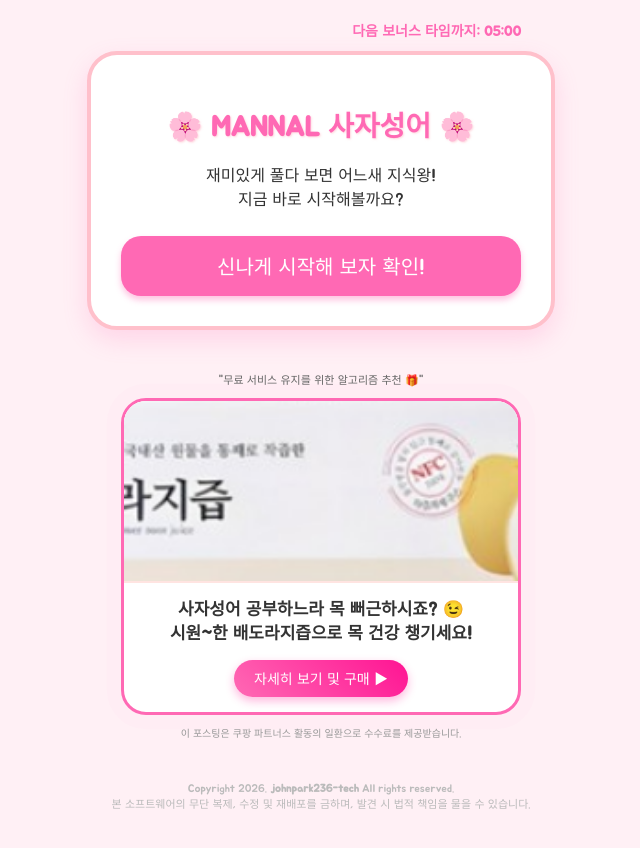
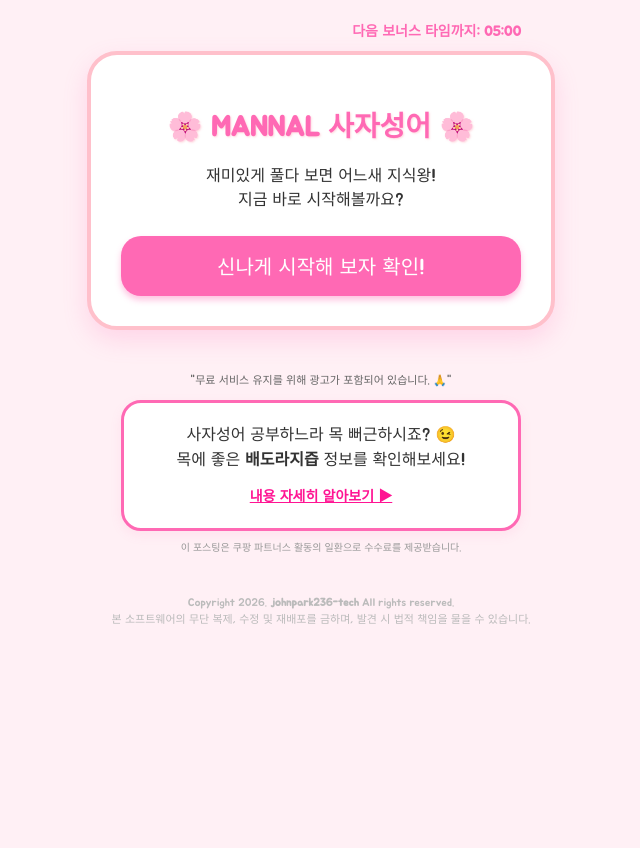
Before and after one commit to johnpark236-tech/MANNAL-4_ad, a plain HTML site: page index.html in a window 1280 px wide. Shown: the whole page, without its empty margins (319-959 px from the left). Drawn offline with Linux system fonts and the light colour scheme.

Commit message:
Update index.html

```diff
--- a/index.html
+++ b/index.html
@@ -13,35 +13,31 @@
 
         /* 🚨 광고 팝업 스타일 */
         #ad-popup { display: none; position: fixed; top: 0; left: 0; width: 100%; height: 100%; background: rgba(0, 0, 0, 0.85); z-index: 10000; flex-direction: column; justify-content: center; align-items: center; }
-        .popup-content { background: white; padding: 20px; border-radius: 30px; width: 85%; max-width: 350px; text-align: center; }
+        .popup-content { background: white; padding: 30px; border-radius: 25px; width: 85%; max-width: 320px; text-align: center; }
 
         .start-btn { font-family: 'Jua', sans-serif; background: #FF69B4; color: white; border: none; padding: 15px 30px; border-radius: 20px; font-size: 20px; cursor: pointer; transition: all 0.2s ease; box-shadow: 0 4px 6px rgba(255, 105, 180, 0.4); margin-top: 10px; width: 100%; }
-        .start-btn:hover { background: #FF1493; transform: translateY(-2px); }
-
+        .level-info { background: #FFE4E1; color: #D11585; padding: 8px 15px; border-radius: 20px; display: inline-block; font-size: 16px; margin-bottom: 20px; }
         .hanja { font-size: 40px; font-weight: bold; color: #C71585; margin-bottom: 10px; letter-spacing: 2px; }
         .options { display: flex; flex-direction: column; gap: 12px; }
         button.option-btn { font-family: 'Jua', sans-serif; background: #FF69B4; color: white; border: 2px solid #FF69B4; padding: 15px; border-radius: 20px; font-size: 16px; cursor: pointer; transition: 0.3s; }
 
-        /* ✨ 프리미엄 광고 카드 디자인 */
+        /* ✨ 텍스트 전용 광고 버튼 디자인 (이미지 없음) */
         .ad-container { width: 90%; max-width: 400px; text-align: center; margin-top: 10px; }
-        .premium-ad-card {
-            background: white; border: 3px solid #FF69B4; border-radius: 25px;
-            overflow: hidden; cursor: pointer; display: block; text-decoration: none;
-            transition: all 0.3s ease; box-shadow: 0 8px 20px rgba(255, 105, 180, 0.2);
-            animation: pulse 2s infinite; position: relative;
+        .algo-bubble {
+            background: white; border: 3px solid #FF69B4; padding: 20px; border-radius: 20px;
+            font-size: 16px; color: #333; cursor: pointer; display: block; text-decoration: none;
+            transition: all 0.2s ease; box-shadow: 0 4px 12px rgba(255, 105, 180, 0.1);
+            line-height: 1.6; position: relative;
         }
-        @keyframes pulse {
-            0% { box-shadow: 0 0 0 0 rgba(255, 105, 180, 0.4); }
-            70% { box-shadow: 0 0 0 15px rgba(255, 105, 180, 0); }
-            100% { box-shadow: 0 0 0 0 rgba(255, 105, 180, 0); }
+        .algo-bubble:hover { background: #FFF0F5; transform: translateY(-3px); box-shadow: 0 6px 15px rgba(255, 105, 180, 0.2); }
+
+        .cta-text {
+            display: block; margin-top: 12px; font-size: 14px; color: #FF1493;
+            font-weight: bold; text-decoration: underline;
         }
-        .ad-img-box { width: 100%; height: 180px; overflow: hidden; background: #f9f9f9; display: flex; align-items: center; justify-content: center; border-bottom: 2px solid #FFE4E1; }
-        .ad-img-box img { width: 100%; height: 100%; object-fit: cover; }
-        .ad-text-content { padding: 15px; color: #333; }
-        .ad-title { font-size: 17px; margin-bottom: 10px; line-height: 1.4; font-weight: bold; }
-        .view-more-btn { display: inline-block; background: linear-gradient(45deg, #FF69B4, #FF1493); color: white; padding: 8px 20px; border-radius: 50px; font-size: 14px; margin-top: 5px; box-shadow: 0 4px 10px rgba(255, 20, 147, 0.3); }
 
-        .copyright { font-size: 11px; color: #bbb; margin-top: 30px; text-align: center; line-height: 1.4; padding-bottom: 20px; }
+        .ad-notice { font-size: 10px; color: #999; margin-top: 10px; line-height: 1.4; }
+        .copyright { font-size: 11px; color: #bbb; margin-top: 30px; text-align: center; line-height: 1.5; padding-bottom: 20px; }
     </style>
 </head>
 <body>
@@ -56,15 +52,14 @@
 
 <div id="ad-popup">
     <div class="popup-content">
-        <h2 style="color: #FF1493; margin-top: 0;">💡 보너스 타임!</h2>
-        <a id="popup-link" href="" target="_blank" onclick="closeAdPopup()" class="premium-ad-card">
-            <div class="ad-img-box"><img id="popup-img" src=""></div>
-            <div class="ad-text-content">
-                <div id="popup-msg" class="ad-title"></div>
-                <div class="view-more-btn">지금 최저가 확인하기 ▶</div>
+        <h2 style="color: #FF1493; margin-top: 0;">💡 잠시 쉬어가는 시간!</h2>
+        <a id="popup-link" href="" target="_blank" onclick="closeAdPopup()" style="text-decoration: none;">
+            <div class="algo-bubble">
+                <span id="popup-msg"></span>
+                <span class="cta-text">내용 자세히 알아보기 ▶</span>
             </div>
         </a>
-        <p style="font-size: 11px; color: #888; margin-top: 15px;">(위 상품을 확인하시면 게임이 재개됩니다)</p>
+        <p style="font-size: 11px; color: #888; margin-top: 20px;">(위 박스를 클릭하시면 게임이 재개됩니다)</p>
     </div>
 </div>
 
@@ -86,15 +81,14 @@
 </div>
 
 <div class="ad-container">
-    <p style="font-size: 11px; color: #666; margin-bottom: 10px;">"무료 서비스 유지를 위한 알고리즘 추천 🎁"</p>
-    <a id="main-link" href="" target="_blank" class="premium-ad-card">
-        <div class="ad-img-box"><img id="main-img" src=""></div>
-        <div class="ad-text-content">
-            <div id="main-bubble" class="ad-title"></div>
-            <div class="view-more-btn">자세히 보기 및 구매 ▶</div>
+    <p style="font-size: 11px; color: #666; margin-bottom: 12px;">"무료 서비스 유지를 위해 광고가 포함되어 있습니다. 🙏"</p>
+    <a id="main-link" href="" target="_blank" style="text-decoration: none;">
+        <div class="algo-bubble">
+            <span id="main-bubble"></span>
+            <span class="cta-text">내용 자세히 알아보기 ▶</span>
         </div>
     </a>
-    <p style="font-size: 10px; color: #999; margin-top: 10px;">이 포스팅은 쿠팡 파트너스 활동의 일환으로 수수료를 제공받습니다.</p>
+    <p class="ad-notice">이 포스팅은 쿠팡 파트너스 활동의 일환으로 수수료를 제공받습니다.</p>
 </div>
 
 <div class="copyright">
@@ -103,45 +97,27 @@
 </div>
 
 <script>
-    /* 🛡️ 도메인 체크 (보안 장치) */
+    /* 🛡️ 도메인 체크 */
     if (!window.location.hostname.includes("johnpark236-tech.github.io") && window.location.hostname !== "localhost") {
         alert("이 프로그램은 무단 복제되어 사용할 수 없습니다.\n출처: johnpark236-tech");
         window.location.href = "https://johnpark236-tech.github.io/MANNAL-4_ad/";
     }
 
-    /* 🛒 [데이터 업데이트] 확장자 및 상품명 변경 완료 */
+    /* 🛒 광고 데이터 (이미지 제외, 문구 수정) */
     const adInventory = [
-        {
-            img: "image_cf465a.png",
-            link: "https://link.coupang.com/a/eEL62a",
-            msg: "사자성어 공부하느라 목 뻐근하시죠? 😉<br><b>시원~한 배도라지즙</b>으로 목 건강 챙기세요!"
-        },
-        {
-            img: "image_c4d1f7.png",
-            link: "https://link.coupang.com/a/eEMFd8",
-            msg: "침 고이는 비주얼! 🍧<br><b>달콤한 서울 빙수팥</b>으로 당 충전 가즈아!"
-        },
-        {
-            img: "image_c4d272.png",
-            link: "https://link.coupang.com/a/eEMHcD",
-            msg: "생기 넘치는 하루! ✨<br>영양 가득 <b>상큼달콤 과채주스</b> 한 잔!"
-        },
-        {
-            img: "image_c4d1d4.jpg", // 이 파일만 .jpg 주의
-            link: "https://link.coupang.com/a/eEMK2Z",
-            msg: "완벽한 핏, 여신 매력 발산! 👗<br>편안한 <b>슬림 반팔 3종 세트</b>"
-        }
+        { link: "https://link.coupang.com/a/eEL62a", msg: "사자성어 공부하느라 목 뻐근하시죠? 😉<br>목에 좋은 <b>배도라지즙</b> 정보를 확인해보세요!" },
+        { link: "https://link.coupang.com/a/eEMFd8", msg: "열공 후엔 시원한 힐링이 필요해요! 🍧<br>달콤한 <b>서울 빙수팥</b> 혜택을 확인해보세요!" },
+        { link: "https://link.coupang.com/a/eEMHcD", msg: "집중력 향상엔 상큼한 비타민이 최고! ✨<br>영양 가득 <b>과채주스</b> 구성을 확인해보세요!" },
+        { link: "https://link.coupang.com/a/eEMK2Z", msg: "공부할 때도 가볍고 편안하게! 👕<br>인기 있는 <b>슬림 반팔 3종</b> 정보를 확인해보세요!" }
     ];
 
-    let currentAdIndex = 0; let secondsLeft = 300; let timer;
+    let currentAdIndex = 0; let secondsLeft = 180; let timer;
 
     function updateAdDisplay() {
         const ad = adInventory[currentAdIndex];
         document.getElementById('main-bubble').innerHTML = ad.msg;
-        document.getElementById('main-img').src = ad.img;
         document.getElementById('main-link').href = ad.link;
         document.getElementById('popup-msg').innerHTML = ad.msg;
-        document.getElementById('popup-img').src = ad.img;
         document.getElementById('popup-link').href = ad.link;
     }
 
@@ -161,8 +137,9 @@
         updateAdDisplay(); secondsLeft = 300; startAdTimer();
     }
 
-    /* 🚀 게임 로직 (사용자님의 기존 idiomDB 데이터 150개를 여기에 모두 넣으세요) */
-    const idiomDB = [        { difficulty: "초급", hanja: "一就月將", hangul: "일취월장", meaning: "날로 달로 나아지거나 발전함" },
+    /* 🚀 게임 로직 (사용자님의 전체 데이터를 여기에 넣으세요) */
+    const idiomDB = [
+        { difficulty: "초급", hanja: "一就月將", hangul: "일취월장", meaning: "날로 달로 나아지거나 발전함" },
         { difficulty: "초급", hanja: "大器晩成", hangul: "대기만성", meaning: "큰 사람이 되기 위해서는 많은 노력과 시간이 필요함" },
         { difficulty: "초급", hanja: "作心三일", hangul: "작심삼일", meaning: "단단히 먹은 마음이 사흘을 가지 못함" },
         { difficulty: "초급", hanja: "結者解之", hangul: "결자해지", meaning: "일을 맺은 사람이 풀어야 한다는 뜻으로, 일을 저지른 사람이 해결해야 함" },
@@ -351,10 +328,12 @@
         document.getElementById("difficulty-screen").style.display = "none";
         document.getElementById("app").style.display = "block";
         document.getElementById("level-display").innerText = `${diff} - Level 1`;
-        generateQuestion(); updateAdDisplay(); startAdTimer();
+        generateQuestion(); startAdTimer();
     }
 
     function generateQuestion() {
+        document.getElementById("message").innerText = "";
+        document.getElementById("progress-display").innerText = `현재 레벨 진행도: ${currentQuestionCount} / ${questionsToAnswer}`;
         if (filteredDB.length === 0) { filteredDB = [...fullDifficultyDB]; currentLevel = 1; }
         const correct = filteredDB[Math.floor(Math.random() * filteredDB.length)];
         currentCorrectAnswer = correct.meaning;
@@ -377,7 +356,7 @@
                     currentLevel++; questionsToAnswer = currentLevel; currentQuestionCount = 0;
                     document.getElementById("level-display").innerText = document.getElementById("level-display").innerText.split(' - ')[0] + ` - Level ${currentLevel}`;
                 }
-                generateQuestion(); document.getElementById("message").innerText = "";
+                generateQuestion();
             }, 800);
         } else {
             document.getElementById("message").innerText = "앗! 틀렸어요. 처음부터 다시! 😢";
```
